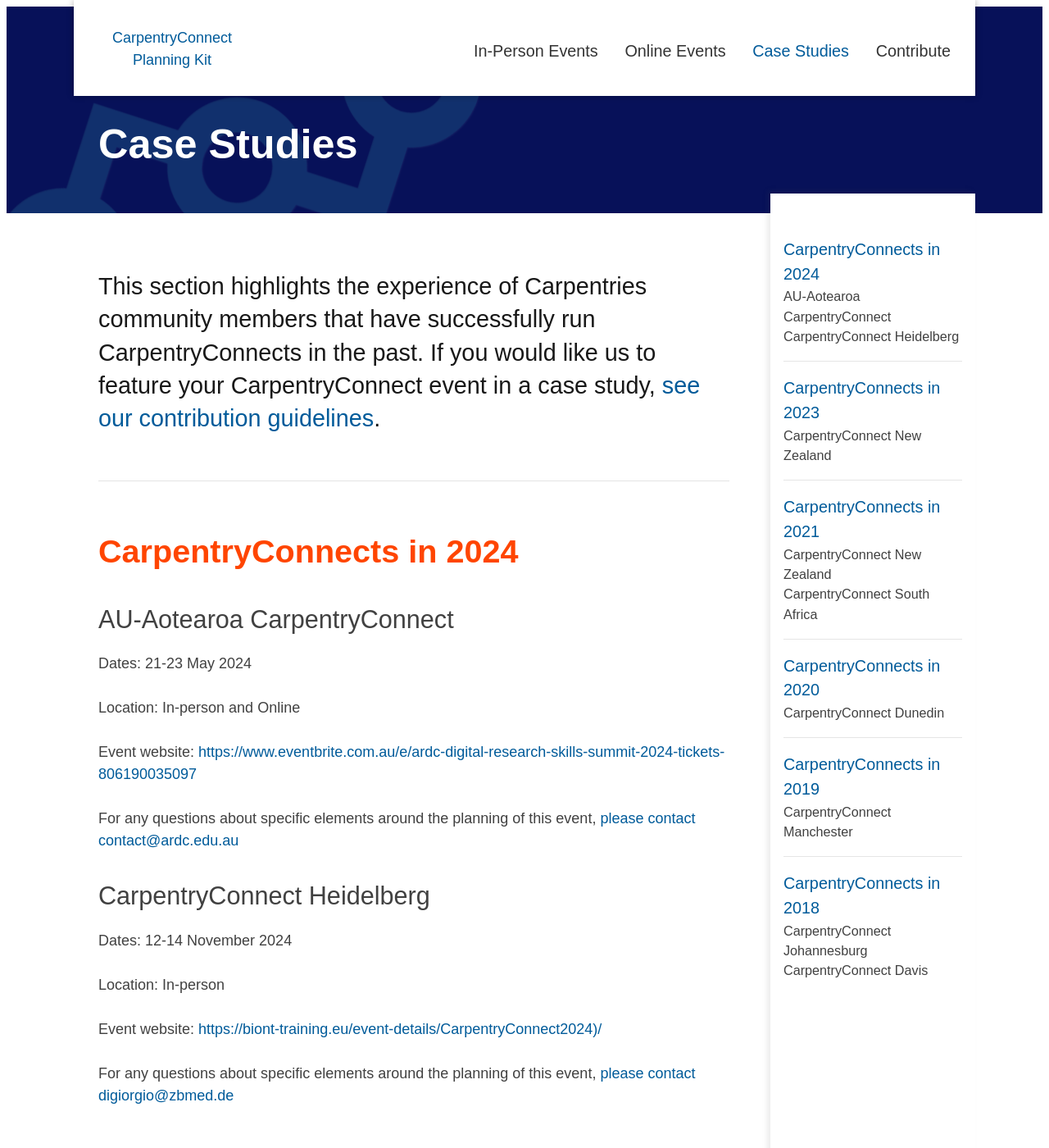
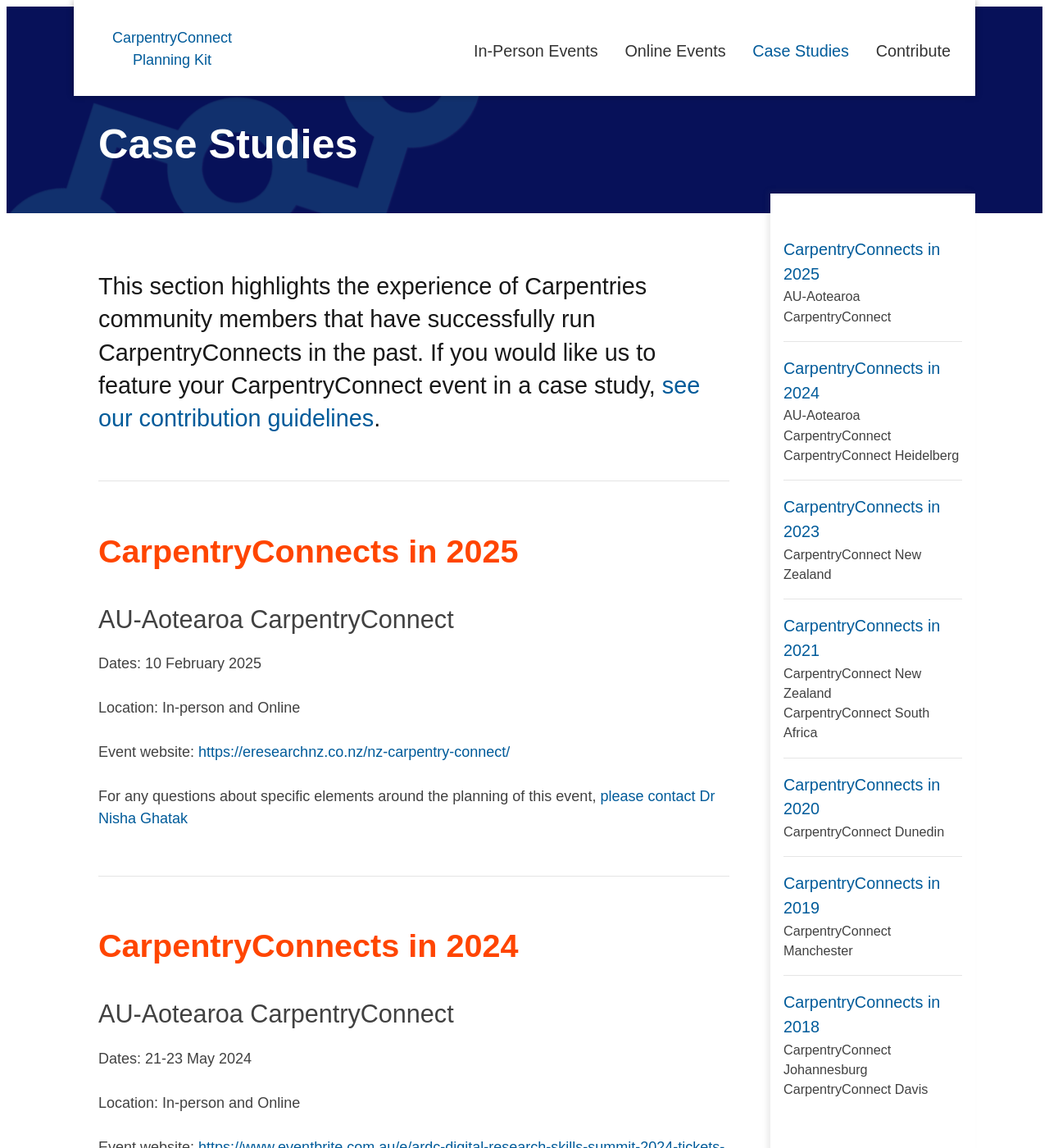
Before and after one commit to CarpentryConnect/carpentryconnect.org, a Jekyll site: the page built from case-studies.markdown, in a window 1280 px wide and 1400 px high. Shown: the whole window at 82% size. Built offline with Jekyll 4.4.1, drawn with Linux system fonts in a browser that asks for light colours; nearby versions of some CDN libraries.

Commit message:
Update case study

```diff
--- a/case-studies.markdown
+++ b/case-studies.markdown
@@ -15,6 +15,17 @@ figure img { border: 1px solid #999999;}
 figure figcaption { font-style: italic; font-size: 0.85em; text-align: center;}
 </style>
 
+## CarpentryConnects in 2025
+
+### AU-Aotearoa CarpentryConnect
+
+Dates: 10 February 2025
+
+Location: In-person and Online
+
+Event website: [https://eresearchnz.co.nz/nz-carpentry-connect/](https://eresearchnz.co.nz/nz-carpentry-connect/)
+
+For any questions about specific elements around the planning of this event, [please contact Dr Nisha Ghatak](mailto:nisha.ghatak@nesi.org.nz)
 
 
 ## CarpentryConnects in 2024
```
